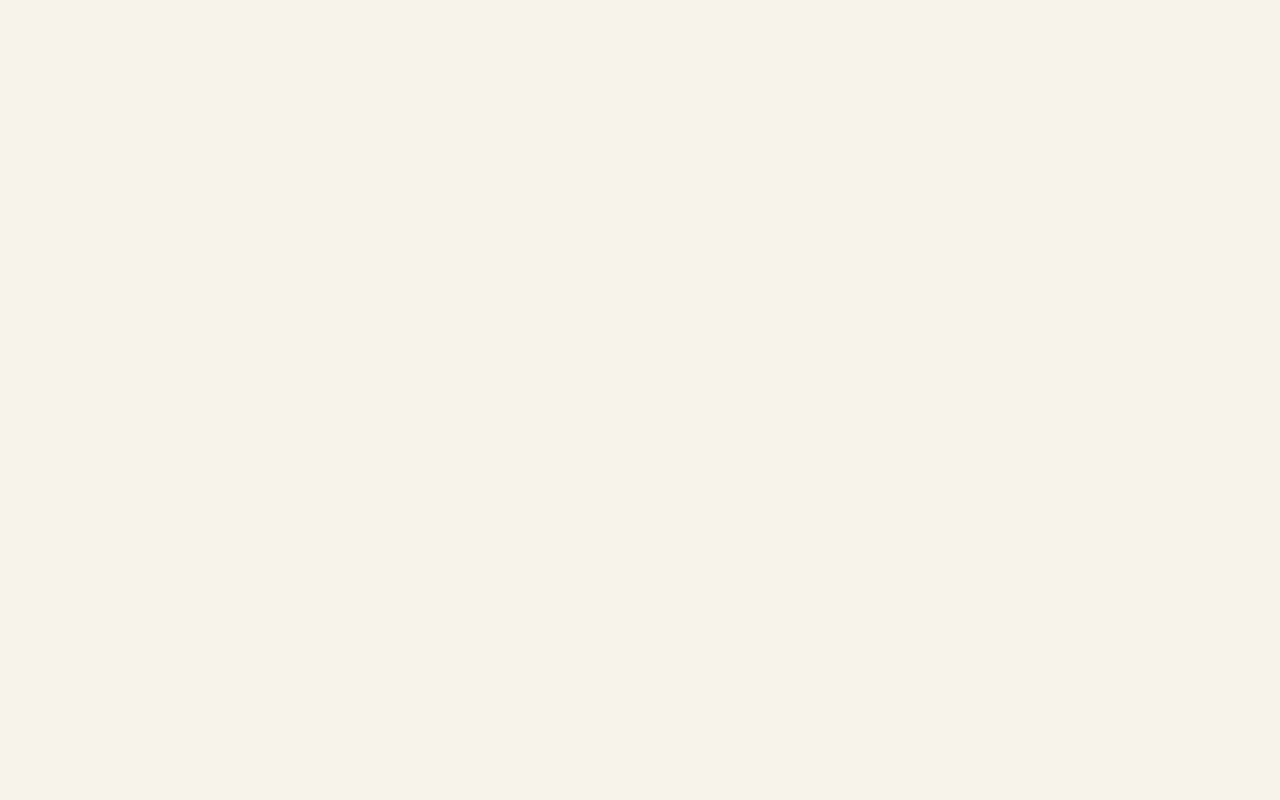
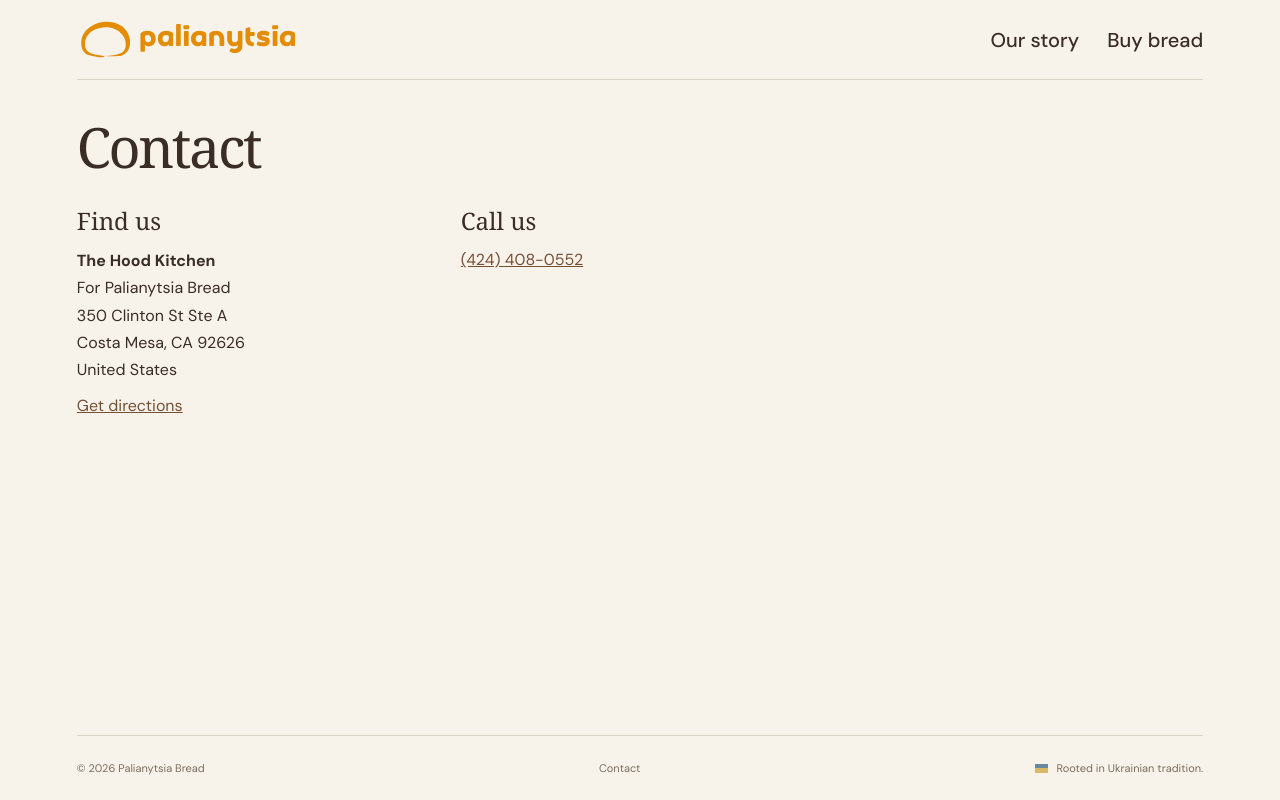
Before and after one commit to i-fail/PaliantsiaBread, a Vue app: page /contact in a window 1280 px wide. Before the commit this address had no page. Built offline with nearby package versions, Linux system fonts and the light colour scheme; the HTML template or start-up script is replaced by a standard one.

Commit message:
Contact page

```diff
--- a/src/BuyPage.vue
+++ b/src/BuyPage.vue
@@ -34,7 +34,10 @@
       <RouterLink class="brand" to="/" aria-label="Palianytsia Bread home">
         <img class="brand-logo" src="/uploads/paliantsia_horiz.svg" alt="Palianytsia Bread" width="224" height="44" />
       </RouterLink>
-      <RouterLink class="header-link" to="/">Our story</RouterLink>
+      <nav class="header-nav" aria-label="Main">
+        <RouterLink class="header-link" to="/">Our story</RouterLink>
+        <RouterLink class="header-link" to="/contact">Contact</RouterLink>
+      </nav>
     </header>
 
     <main aria-label="Buy bread" class="buy-main">
@@ -60,6 +63,7 @@
 
     <footer class="site-footer">
       <p>© {{ year }} Palianytsia Bread</p>
+      <RouterLink class="footer-link" to="/contact">Contact</RouterLink>
       <p class="footer-note"><span class="ukraine-mark" aria-hidden="true"></span> Rooted in Ukrainian tradition.</p>
     </footer>
   </div>
--- /dev/null
+++ b/src/ContactPage.vue
@@ -0,0 +1,55 @@
+<script setup lang="ts">
+import { RouterLink } from 'vue-router'
+
+const year = new Date().getFullYear()
+
+const place = 'The Hood Kitchen'
+const forName = 'For Palianytsia Bread'
+const street = '350 Clinton St Ste A'
+const city = 'Costa Mesa, CA 92626'
+const country = 'United States'
+const phone = '(424) 408-0552'
+const phoneLink = 'tel:+14244080552'
+const mapsLink = `https://www.google.com/maps/search/?api=1&query=${encodeURIComponent(`${place}, ${street}, ${city}`)}`
+</script>
+
+<template>
+  <div class="site-shell">
+    <header class="site-header">
+      <RouterLink class="brand" to="/" aria-label="Palianytsia Bread home">
+        <img class="brand-logo" src="/uploads/paliantsia_horiz.svg" alt="Palianytsia Bread" width="224" height="44" />
+      </RouterLink>
+      <nav class="header-nav" aria-label="Main">
+        <RouterLink class="header-link" to="/">Our story</RouterLink>
+        <RouterLink class="header-link" to="/buy">Buy bread</RouterLink>
+      </nav>
+    </header>
+
+    <main aria-label="Contact" class="buy-main contact-main">
+      <h1>Contact</h1>
+      <div class="contact-details">
+        <section aria-labelledby="contact-address">
+          <h2 id="contact-address">Find us</h2>
+          <address>
+            <strong>{{ place }}</strong><br />
+            {{ forName }}<br />
+            {{ street }}<br />
+            {{ city }}<br />
+            {{ country }}
+          </address>
+          <p><a class="contact-link" :href="mapsLink" target="_blank" rel="noopener noreferrer">Get directions</a></p>
+        </section>
+        <section aria-labelledby="contact-phone">
+          <h2 id="contact-phone">Call us</h2>
+          <p><a class="contact-link" :href="phoneLink">{{ phone }}</a></p>
+        </section>
+      </div>
+    </main>
+
+    <footer class="site-footer">
+      <p>© {{ year }} Palianytsia Bread</p>
+      <RouterLink class="footer-link" to="/contact">Contact</RouterLink>
+      <p class="footer-note"><span class="ukraine-mark" aria-hidden="true"></span> Rooted in Ukrainian tradition.</p>
+    </footer>
+  </div>
+</template>
--- a/src/HomePage.vue
+++ b/src/HomePage.vue
@@ -32,7 +32,10 @@
       <a class="brand" href="#top" aria-label="Palianytsia Bread home">
         <img class="brand-logo" src="/uploads/paliantsia_horiz.svg" alt="Palianytsia Bread" width="224" height="44" />
       </a>
-      <RouterLink class="header-link" to="/buy">Buy bread</RouterLink>
+      <nav class="header-nav" aria-label="Main">
+        <RouterLink class="header-link" to="/buy">Buy bread</RouterLink>
+        <RouterLink class="header-link" to="/contact">Contact</RouterLink>
+      </nav>
     </header>
 
     <main id="main">
@@ -87,6 +90,7 @@
 
     <footer class="site-footer">
       <p>© {{ year }} Palianytsia Bread</p>
+      <RouterLink class="footer-link" to="/contact">Contact</RouterLink>
       <p class="footer-note"><span class="ukraine-mark" aria-hidden="true"></span> Rooted in Ukrainian tradition.</p>
     </footer>
   </div>
--- a/src/ProductPage.vue
+++ b/src/ProductPage.vue
@@ -48,7 +48,10 @@
       <RouterLink class="brand" to="/" aria-label="Palianytsia Bread home">
         <img class="brand-logo" src="/uploads/paliantsia_horiz.svg" alt="Palianytsia Bread" width="224" height="44" />
       </RouterLink>
-      <RouterLink class="header-link" to="/buy">All bread</RouterLink>
+      <nav class="header-nav" aria-label="Main">
+        <RouterLink class="header-link" to="/buy">All bread</RouterLink>
+        <RouterLink class="header-link" to="/contact">Contact</RouterLink>
+      </nav>
     </header>
 
     <main class="buy-main product-page" aria-label="Product">
@@ -85,6 +88,7 @@
 
     <footer class="site-footer">
       <p>© {{ year }} Palianytsia Bread</p>
+      <RouterLink class="footer-link" to="/contact">Contact</RouterLink>
       <p class="footer-note"><span class="ukraine-mark" aria-hidden="true"></span> Rooted in Ukrainian tradition.</p>
     </footer>
   </div>
--- a/src/router.ts
+++ b/src/router.ts
@@ -7,6 +7,7 @@
     { path: '/', component: () => import('./HomePage.vue') },
     { path: '/buy', component: () => import('./BuyPage.vue') },
     { path: '/buy/:slug', component: () => import('./ProductPage.vue') },
+    { path: '/contact', component: () => import('./ContactPage.vue') },
     { path: '/admin', redirect: '/admin/front' },
     // One route record for both tabs, so the page stays mounted (and keeps unsaved edits) when switching.
     { path: '/admin/:tab(front|products)', component: () => import('./AdminPage.vue') },
--- a/src/style.css
+++ b/src/style.css
@@ -146,3 +146,12 @@
 .buy-price { margin: 0 0 6px; color: #765035; font-size: 20px; font-weight: 600; }
 .product-info .buy-price { font-size: 26px; margin-bottom: 10px; }
 .buy-shipping { margin: 0 0 6px; color: #365c35; font-size: 13px; font-weight: 600; }
+.footer-link:hover { color: #926443; }
+.contact-main h1 { margin-bottom: 28px; }
+.contact-details { display: grid; grid-template-columns: repeat(auto-fit, minmax(240px, 1fr)); gap: 32px 48px; max-width: 720px; }
+.contact-details h2 { margin: 0 0 10px; font-family: Georgia, 'Times New Roman', serif; font-size: 24px; font-weight: 400; }
+.contact-details address { font-style: normal; line-height: 1.7; }
+.contact-details p { margin: 12px 0 0; }
+.contact-link { color: #765035; text-decoration: underline; }
+.header-nav { display: flex; flex-wrap: wrap; justify-content: flex-end; gap: 6px 28px; }
+@media (max-width: 680px) { .header-link { font-size: 17px; } .header-nav { gap: 6px 18px; } }
```
Also changed, not shown: 1 other file (tests, documents, lock files or other folders).
